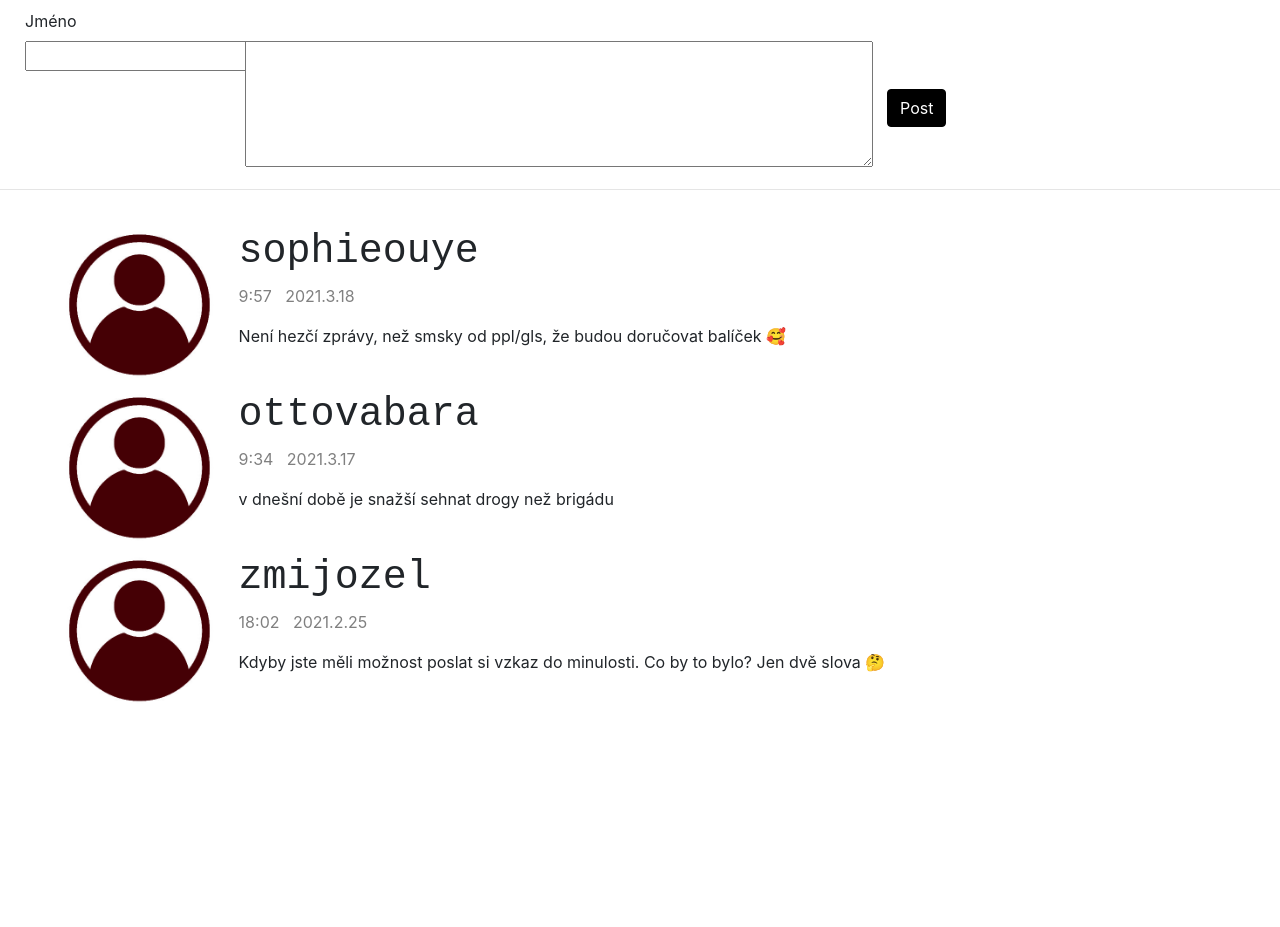
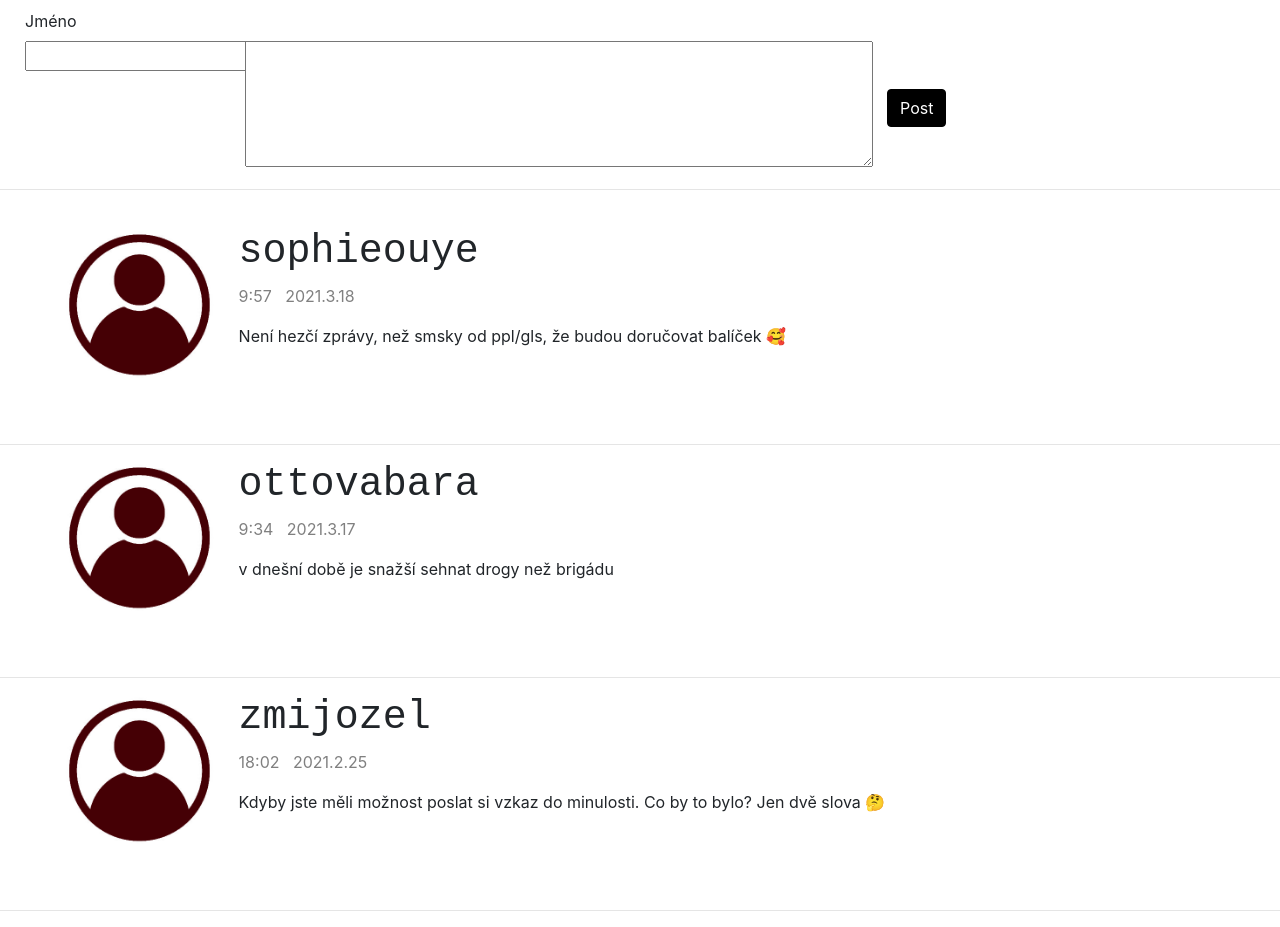
Before and after one commit to Cikii/pvy_node, a website: page public/index.html in a window 1280 px wide. Shown: the part 102-1029 px from the top of the page. Before the commit the page ends 806 px from the top, so only its background shows below. Drawn offline with nearby package versions, Linux system fonts and the light colour scheme; no server answers.

Commit message:
v1.1 + finalni upravy

```diff
--- a/public/css/style.css
+++ b/public/css/style.css
@@ -49,4 +49,5 @@ form{
 }
 
 #box-zleva { /* box s avatarem */
+    height: 200px;
 }
--- a/public/index.html
+++ b/public/index.html
@@ -34,6 +34,7 @@
             <p>Není hezčí zprávy, než smsky od ppl/gls, že budou doručovat balíček 🥰</p>
           </div>
         </div>
+        <hr>
         <div id="zprava" class="row">
           <div id="box-zleva" class="col-xs-6"><img src="./avatar2.jpg" height="150px"></div>
           <div id="box-zprava" class="col-xs-6">
@@ -42,6 +43,7 @@
             <p>v dnešní době je snažší sehnat drogy než brigádu</p>
           </div>
       </div>
+      <hr>
       <div id="zprava" class="row">
         <div id="box-zleva" class="col-xs-6"><img src="./avatar2.jpg" height="150px"></div>
         <div id="box-zprava" class="col-xs-6">
@@ -50,6 +52,7 @@
           <p>Kdyby jste měli možnost poslat si vzkaz do minulosti. Co by to bylo? Jen dvě slova 🤔</p>
         </div>
       </div>
+      <hr>
       </div>
     </main>
     <script src="./socket.io/socket.io.js"></script>
--- a/public/js/js.js
+++ b/public/js/js.js
@@ -13,5 +13,5 @@ btn.addEventListener('click', function() {
 });
 
 socket.on('message', (msg, name, date) => {
-    zpravy.innerHTML += "<div id='zprava' class='row'><div id='box-zleva' class='col-xs-6'><img src='./avatar2.jpg' height='150px'></div><div id='box-zprava' class='col-xs-6'><h1>"+name+"</h1><p style='color:gray;'>"+date+"</p></<p>"+msg+"</p></div></div>";
+    zpravy.innerHTML += "<div id='zprava' class='row'><div id='box-zleva' class='col-xs-6'><img src='./avatar2.jpg' height='150px'></div><div id='box-zprava' class='col-xs-6'><h1>"+name+"</h1><p style='color:gray;'>"+date+"</p></<p>"+msg+"</p></div></div><hr>";
 });
```
